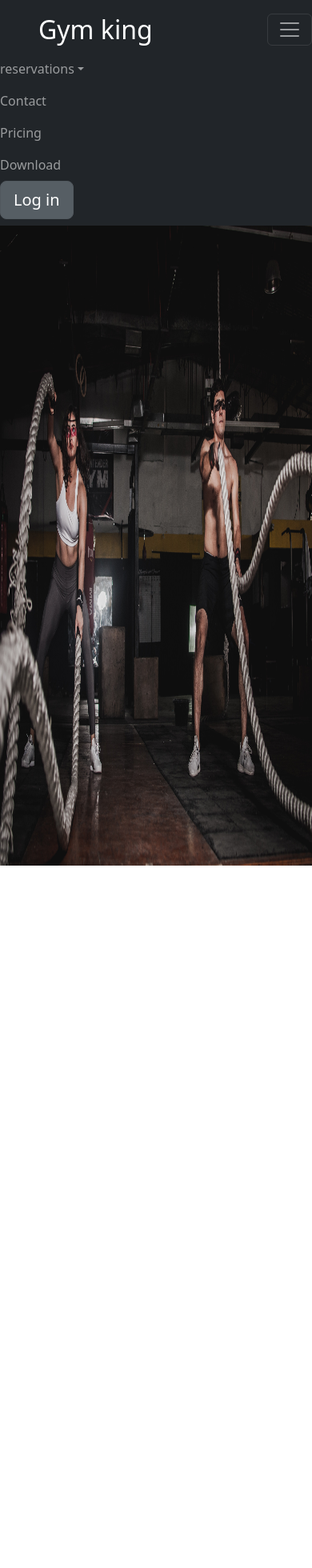
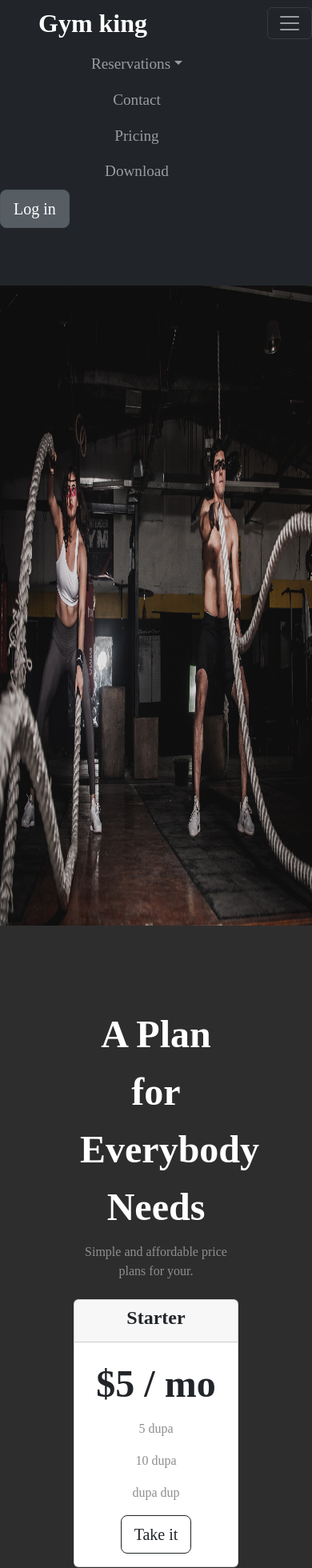
Before and after one commit to bakuganmw/front-gym, a React (Create React App) app: page / in a window 390 px wide. Shown: the top 1960 px of the page at 80% size. Before the commit the page ends 1082 px from the top, so only its background shows below. Built offline with nearby package versions, Linux system fonts and the light colour scheme.

Commit message:
pricing and contact section

```diff
--- /dev/null
+++ b/src/components/ContactSection/ContactSection.css
@@ -0,0 +1,198 @@
+body {
+    font-family: 'Montserrat-Black';
+    text-align: center;
+}
+
+h1, h2, h3, h4, h5, h6 {
+    font-family: "Montserrat-Bold";
+}
+
+p {
+    color: #8f8f8f;
+}
+
+/* Headings */
+
+.big-heading {
+    font-family: 'Montserrat-Black';
+    font-size: 4rem;
+    line-height: 1.5;
+    font-weight: 900;
+}
+
+.section-heading {
+    font-size: 3rem;
+    line-height: 1.5;
+    font-weight: 900;
+    color: white;
+}
+
+/* Containers */
+
+.container-fluid {
+    padding: 7% 15%;
+}
+
+/* Sections */
+
+.colored-section {
+    background-color: #f7e928;
+    color: rgb(0, 0, 0);
+}
+
+.white-section {
+    background-color: #2e2d2d;
+}
+
+/* Navigation Bar */
+
+.navbar {
+    padding: 0 0 4.5rem;
+}
+
+.navbar-brand {
+    font-family: "Ubuntu";
+    font-size: 2.5rem;
+    font-weight: bold;
+}
+
+.nav-item {
+    padding: 0 18px;
+}
+
+.nav-link {
+    font-size: 1.2rem;
+    font-family: "Montserrat-Light";
+   }
+
+
+/* Title section */
+
+#title {
+    position: relative;
+    z-index: 0;
+    text-align: left;
+}
+
+#title .container-fluid {
+    padding: 3% 15% 7%;
+}
+
+
+/* Download Buttons */
+
+.download-button {
+    margin: 5% 3% 5% 0;
+}
+
+/* Title images */
+
+.iphone {
+    transform: rotate(25deg);
+    width: 60%;
+    position: absolute;
+    z-index: -1;
+    right: 30%;
+}
+
+/* Futeres section */
+
+.text-icon
+{
+    color: #ef8172;
+    margin-bottom: 1rem;
+}
+
+.text-icon:hover
+{
+    color: #ff4c68;
+}
+
+#features {
+    position: relative;
+}
+
+.box {
+    padding: 4.5%;
+}
+
+.features-title {
+    font-size: 1.5rem;
+    font-weight: 900;
+}
+
+/* testimonials section */
+
+#testimonials {
+    background-color: #ef8172;
+}
+
+
+.testimonials-image {
+    width: 10%;
+    border-radius: 100%;
+    margin: 20px;
+}
+
+.testimonial-text {
+    font-size: 3rem;
+    line-height: 1.5;
+    font-weight: 900;
+}
+
+/* press section */
+
+#press {
+    background-color: #ef8172 ;
+    padding-bottom: 3%;
+}
+
+.press-images {
+    width: 15%;
+    margin: 20px 20px 50px;
+}
+
+/* Pricing section */
+
+#pricing {
+    padding: 100px;
+}
+
+.pricing-column {
+    padding: 3% 2%;
+}
+
+.price-text {
+    font-size: 3rem;
+    line-height: 1.5;
+    font-weight: 900;
+}
+
+.card-title {
+    font-size: 1.5rem;
+    font-weight: 900;
+}
+
+@media (max-width: 992px) {
+
+    #title {
+        text-align: center;
+    }
+
+    .iphone {
+        position: static;
+        transform: rotate(0);
+    }
+}
+
+
+/* Footer */
+
+#footer {
+    margin-bottom: 50px;
+}
+
+.footer-button {
+    margin-left: 10px;
+    margin-right: 10px;
+}
--- a/src/components/NavbarCom/indeks.js
+++ b/src/components/NavbarCom/indeks.js
@@ -26,7 +26,7 @@ const NavbarCom = () => {
           <ul className="navbar-nav ms-auto">
           <li class="nav-item dropdown">
         <a class="nav-link dropdown-toggle" href="#" id="navbarDropdownMenuLink" role="button" data-toggle="dropdown" aria-haspopup="true" aria-expanded="false">
-          reservations
+          Reservations
         </a>
         <div class="dropdown-menu" aria-labelledby="navbarDropdownMenuLink">
           <a class="dropdown-item" href="#">rooms</a>
--- /dev/null
+++ b/src/components/PricingSection/PricingSection.css
@@ -0,0 +1,198 @@
+body {
+    font-family: 'Montserrat-Black';
+    text-align: center;
+}
+
+h1, h2, h3, h4, h5, h6 {
+    font-family: "Montserrat-Bold";
+}
+
+p {
+    color: #8f8f8f;
+}
+
+/* Headings */
+
+.big-heading {
+    font-family: 'Montserrat-Black';
+    font-size: 4rem;
+    line-height: 1.5;
+    font-weight: 900;
+}
+
+.section-heading {
+    font-size: 3rem;
+    line-height: 1.5;
+    font-weight: 900;
+    color: white;
+}
+
+/* Containers */
+
+.container-fluid {
+    padding: 7% 15%;
+}
+
+/* Sections */
+
+.colored-section {
+    background-color: #ff4c68;
+    color: white;
+}
+
+.white-section {
+    background-color: #2e2d2d;
+}
+
+/* Navigation Bar */
+
+.navbar {
+    padding: 0 0 4.5rem;
+}
+
+.navbar-brand {
+    font-family: "Ubuntu";
+    font-size: 2.5rem;
+    font-weight: bold;
+}
+
+.nav-item {
+    padding: 0 18px;
+}
+
+.nav-link {
+    font-size: 1.2rem;
+    font-family: "Montserrat-Light";
+   }
+
+
+/* Title section */
+
+#title {
+    position: relative;
+    z-index: 0;
+    text-align: left;
+}
+
+#title .container-fluid {
+    padding: 3% 15% 7%;
+}
+
+
+/* Download Buttons */
+
+.download-button {
+    margin: 5% 3% 5% 0;
+}
+
+/* Title images */
+
+.iphone {
+    transform: rotate(25deg);
+    width: 60%;
+    position: absolute;
+    z-index: -1;
+    right: 30%;
+}
+
+/* Futeres section */
+
+.text-icon
+{
+    color: #ef8172;
+    margin-bottom: 1rem;
+}
+
+.text-icon:hover
+{
+    color: #ff4c68;
+}
+
+#features {
+    position: relative;
+}
+
+.box {
+    padding: 4.5%;
+}
+
+.features-title {
+    font-size: 1.5rem;
+    font-weight: 900;
+}
+
+/* testimonials section */
+
+#testimonials {
+    background-color: #ef8172;
+}
+
+
+.testimonials-image {
+    width: 10%;
+    border-radius: 100%;
+    margin: 20px;
+}
+
+.testimonial-text {
+    font-size: 3rem;
+    line-height: 1.5;
+    font-weight: 900;
+}
+
+/* press section */
+
+#press {
+    background-color: #ef8172 ;
+    padding-bottom: 3%;
+}
+
+.press-images {
+    width: 15%;
+    margin: 20px 20px 50px;
+}
+
+/* Pricing section */
+
+#pricing {
+    padding: 100px;
+}
+
+.pricing-column {
+    padding: 3% 2%;
+}
+
+.price-text {
+    font-size: 3rem;
+    line-height: 1.5;
+    font-weight: 900;
+}
+
+.card-title {
+    font-size: 1.5rem;
+    font-weight: 900;
+}
+
+@media (max-width: 992px) {
+
+    #title {
+        text-align: center;
+    }
+
+    .iphone {
+        position: static;
+        transform: rotate(0);
+    }
+}
+
+
+/* Footer */
+
+#footer {
+    margin-bottom: 50px;
+}
+
+.footer-button {
+    margin-left: 10px;
+    margin-right: 10px;
+}
--- /dev/null
+++ b/src/components/PricingSection/index.js
@@ -0,0 +1,68 @@
+import React from "react";
+import './PricingSection.css'
+const PricingSection = () => {
+  return (
+    <div>
+        <section class="white-section" id="pricing">
+
+<h2 class="section-heading">A Plan for Everybody Needs</h2>
+<p>Simple and affordable price plans for your.</p>
+
+
+
+  <div class="row">
+
+    <div class=" pricing-column col-lg-4 col-md-6">
+      <div class="card">
+        <div class="card-header">
+          <h3 class="card-title">Starter</h3>
+        </div>
+        <div class="card-body">
+          <h2 class="price-text">$5 / mo</h2>
+          <p>5 dupa</p>
+          <p>10 dupa</p>
+          <p>dupa dup</p>
+          <button type="button" class="btn btn-outline-dark btn-lg btn-block">Take it</button>
+        </div>
+      </div>
+    </div>
+
+    <div class="pricing-column col-lg-4 col-md-6">
+      <div class="card">
+        <div class="card-header">
+          <h3 class="card-title">Advance</h3>
+        </div>
+        <div class="card-body">
+          <h2 class="price-text">$49 / mo</h2>
+          <p>Unlimited dupa</p>
+          <p>Unlimited dupa</p>
+          <p>Unlimited dupa</p>
+          <button type="button" class="btn btn-dark btn-lg btn-block">Take it</button>
+        </div>
+      </div>
+    </div>
+
+    <div class="pricing-column col-lg-4 col-md-6">
+      <div class="card">
+        <div class="card-header">
+          <h3 class="card-title">Master</h3>
+        </div>
+        <div class="card-body">
+          <h2 class="price-text">$99 / mo</h2>
+          <p>Pirority dupa</p>
+          <p>Unlimited dupa</p>
+          <p>Unlimited dupa</p>
+          <p>Unlimited dupa</p>
+          <button type="button" class="btn btn-dark btn-lg btn-block">Take it</button>
+        </div>
+      </div>
+    </div>
+
+  </div>
+
+</section>
+    </div>
+  );
+};
+
+export default PricingSection;
--- a/src/pages/MainPage.js
+++ b/src/pages/MainPage.js
@@ -2,11 +2,15 @@ import React from 'react'
 import NavbarCom from '../components/NavbarCom/indeks';
 import HeroSection from '../components/HeroSection/indeks';
 import '../../node_modules/bootstrap/dist/css/bootstrap.min.css';
+import PricingSection from '../components/PricingSection';
+import ContactSection from '../components/ContactSection';
 const MainPage = () => {
   return (
     <div>
         <NavbarCom></NavbarCom>
         <HeroSection></HeroSection>
+        <PricingSection></PricingSection>
+        <ContactSection></ContactSection>
     </div>
   )
 }
```
Also changed, not shown: src/components/ContactSection/index.js (added, +23 -0 lines).
